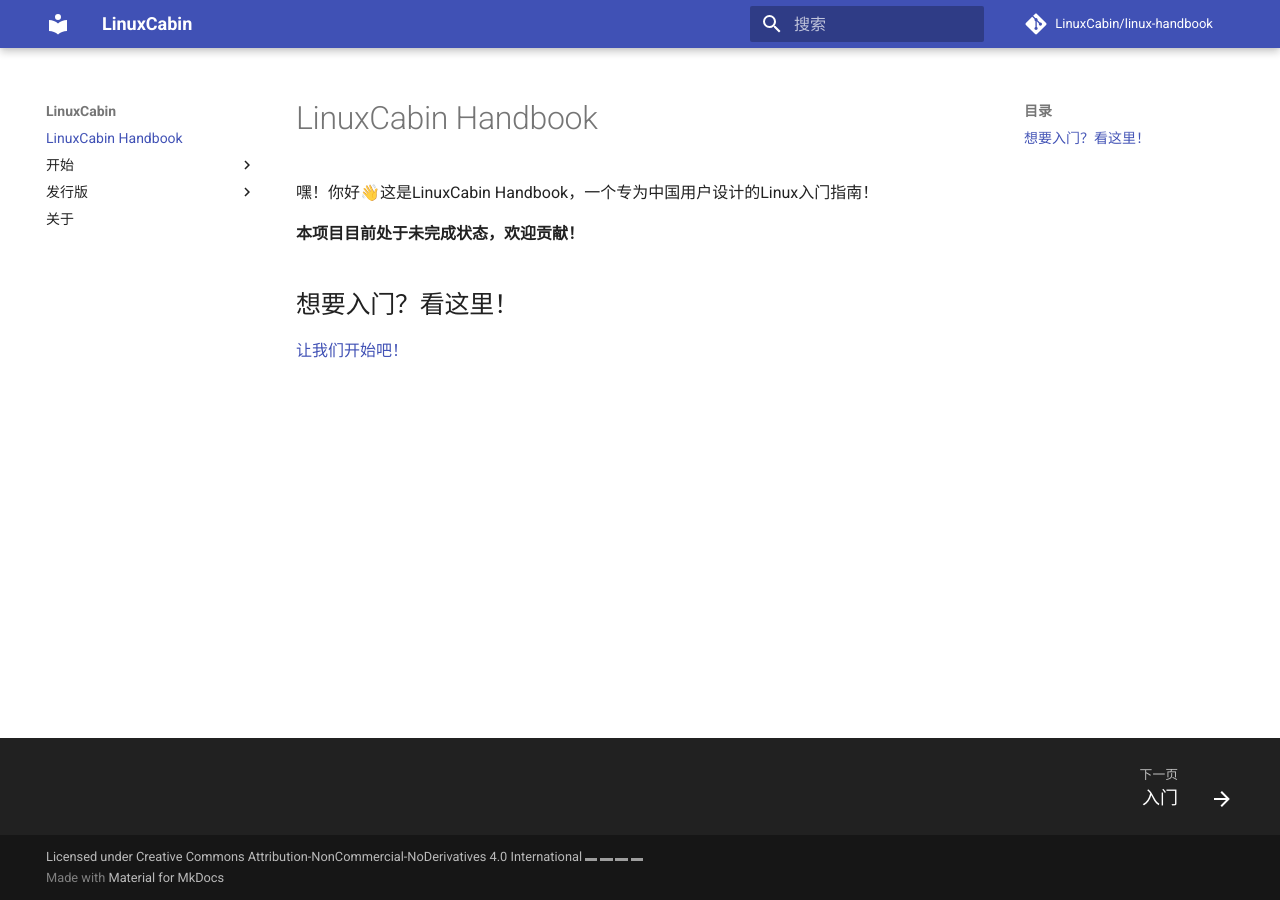
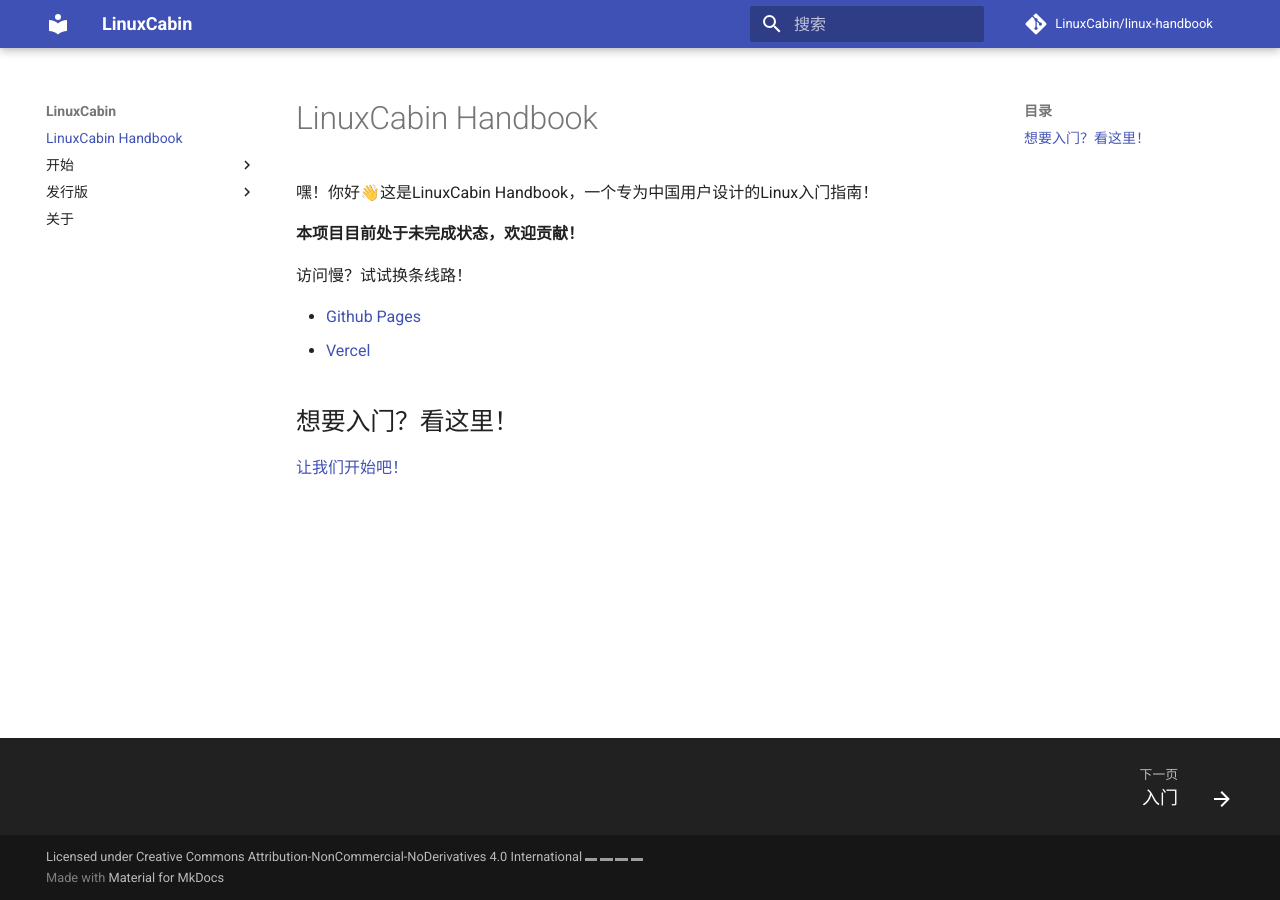
Before and after one commit to LinuxCabin/linux-handbook, an MkDocs documentation site: the page built from docs/index.md, in a window 1280 px wide. Built offline with MkDocs 1.6.1 and Material for MkDocs 9.7.7, drawn with Linux system fonts in a browser that asks for light colours; comment, search, counter and statistics services are not loaded; grey boxes are pictures that could not be loaded.

Commit message:
Site Mirrors

```diff
--- a/docs/index.md
+++ b/docs/index.md
@@ -4,6 +4,11 @@
 
 **本项目目前处于未完成状态，欢迎贡献！**
 
+访问慢？试试换条线路！
+
+ - [Github Pages](https://hb.091209.xyz)
+ - [Vercel](https://vercel.hb.091209.xyz)
+
 ## 想要入门？看这里！
 
 [让我们开始吧！](getting-started/purpose.md)
```
